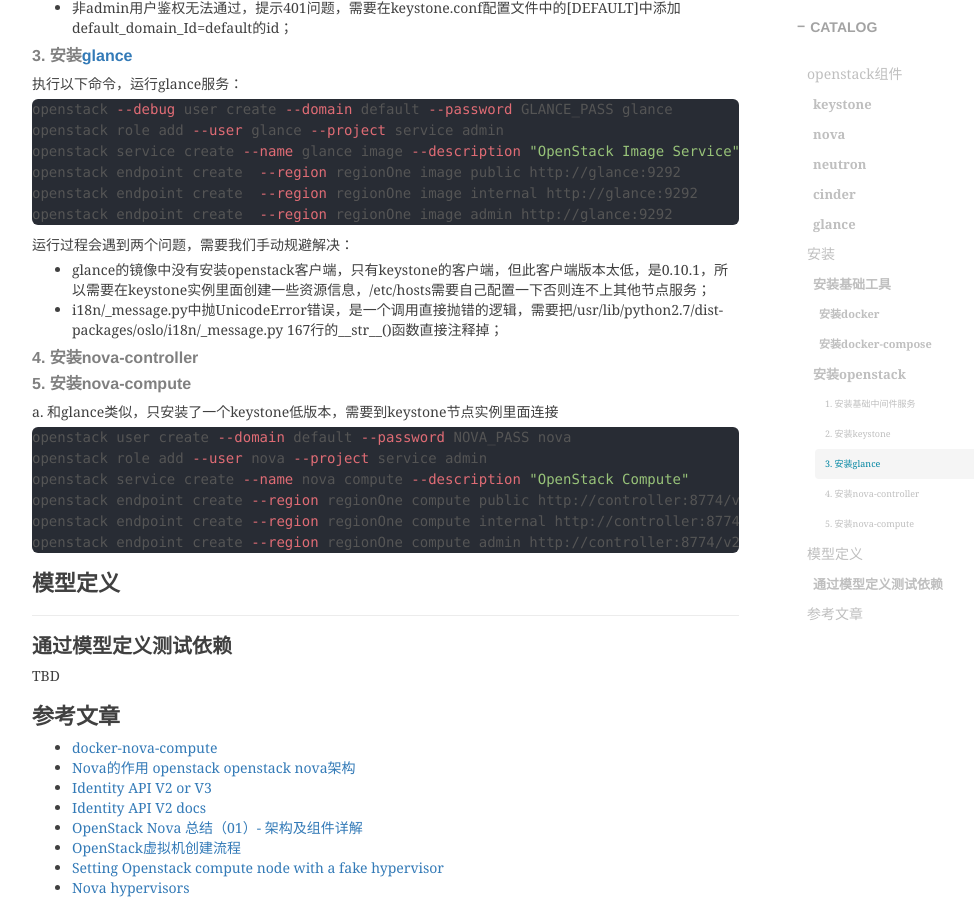
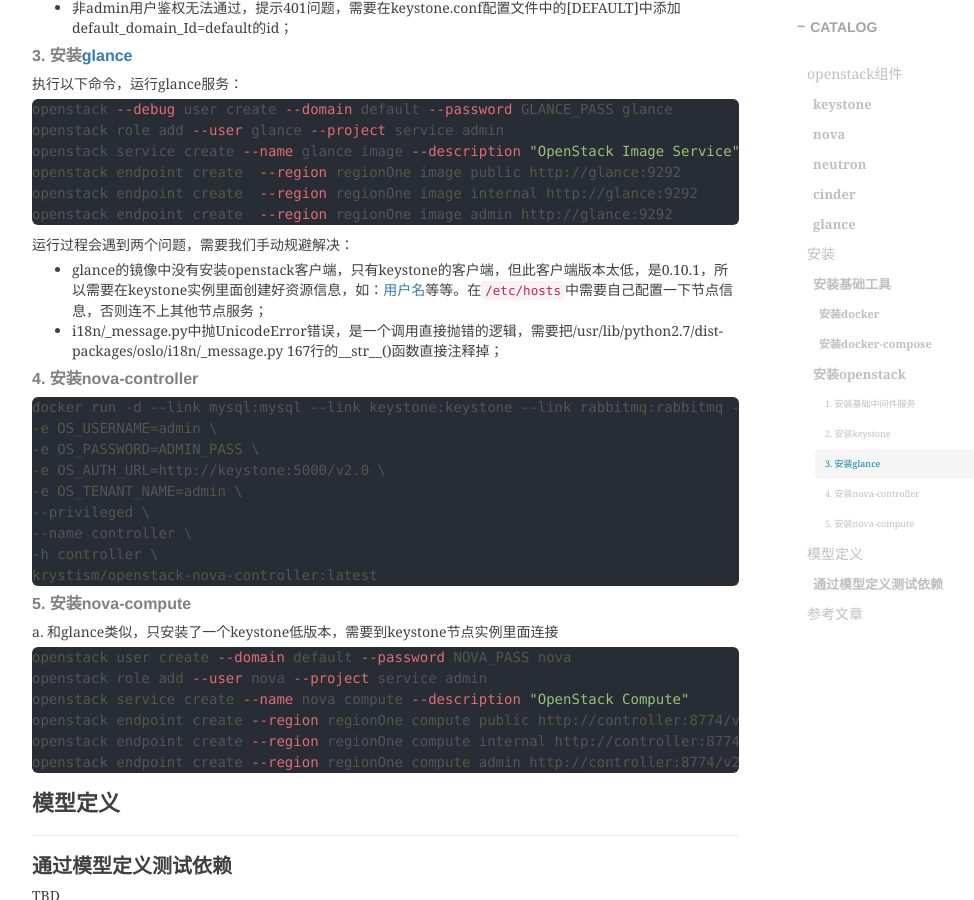
Before and after one commit to shihai1991/shihai1991.github.io, a Jekyll site: the page built from _posts/2024-01-15-在docker上运行nova-compute.md, in a window 1280 px wide and 900 px high, scrolled down 2329 px. Shown: the whole window, without its empty margins (233-1207 px from the left). Built offline with Jekyll 4.4.1, drawn with Linux system fonts in a browser that asks for light colours; nearby versions of some CDN libraries; comment, search, counter and statistics services are not loaded.

Commit message:
Update 2024-01-15-在docker上运行nova-compute.md

````diff
--- a/_posts/2024-01-15-在docker上运行nova-compute.md
+++ b/_posts/2024-01-15-在docker上运行nova-compute.md
@@ -70,11 +70,21 @@
 openstack endpoint create  --region regionOne image admin http://glance:9292
 ```
 运行过程会遇到两个问题，需要我们手动规避解决：
-- glance的镜像中没有安装openstack客户端，只有keystone的客户端，但此客户端版本太低，是0.10.1，所以需要在keystone实例里面创建一些资源信息，/etc/hosts需要自己配置一下否则连不上其他节点服务；
+- glance的镜像中没有安装openstack客户端，只有keystone的客户端，但此客户端版本太低，是0.10.1，所以需要在keystone实例里面创建好资源信息，如：[用户名](https://github.com/int32bit/docker-glance/blob/master/bootstrap.sh#L17)等等。在`/etc/hosts`中需要自己配置一下节点信息，否则连不上其他节点服务；
 - i18n/_message.py中抛UnicodeError错误，是一个调用直接抛错的逻辑，需要把/usr/lib/python2.7/dist-packages/oslo/i18n/_message.py 167行的__str__()函数直接注释掉；
 
 #### 4. 安装nova-controller
-
+```
+docker run -d --link mysql:mysql --link keystone:keystone --link rabbitmq:rabbitmq --link glance:glance \
+-e OS_USERNAME=admin \
+-e OS_PASSWORD=ADMIN_PASS \
+-e OS_AUTH_URL=http://keystone:5000/v2.0 \
+-e OS_TENANT_NAME=admin \
+--privileged \
+--name controller \
+-h controller \
+krystism/openstack-nova-controller:latest
+```
 #### 5. 安装nova-compute
 a. 和glance类似，只安装了一个keystone低版本，需要到keystone节点实例里面连接
 ```shell
````
